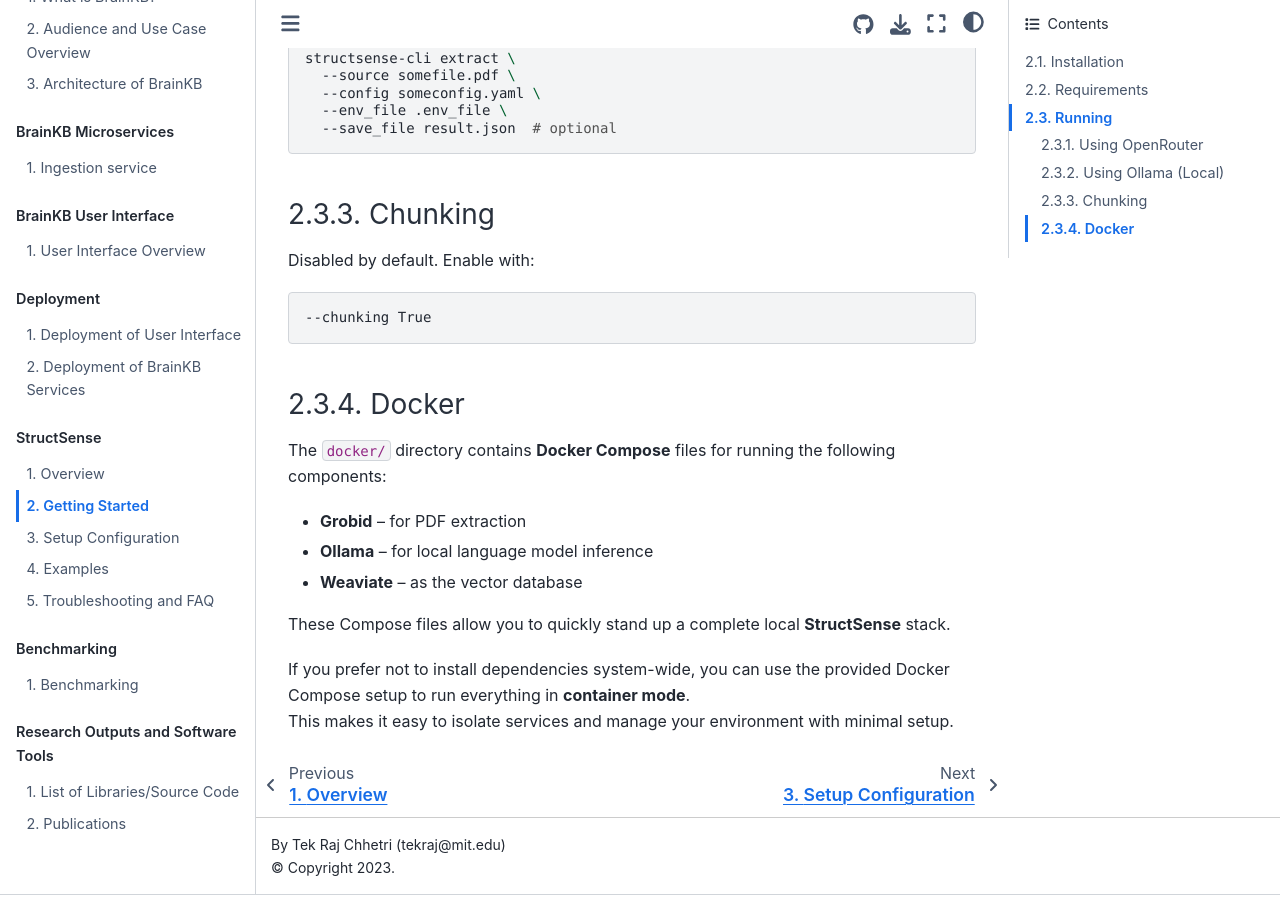
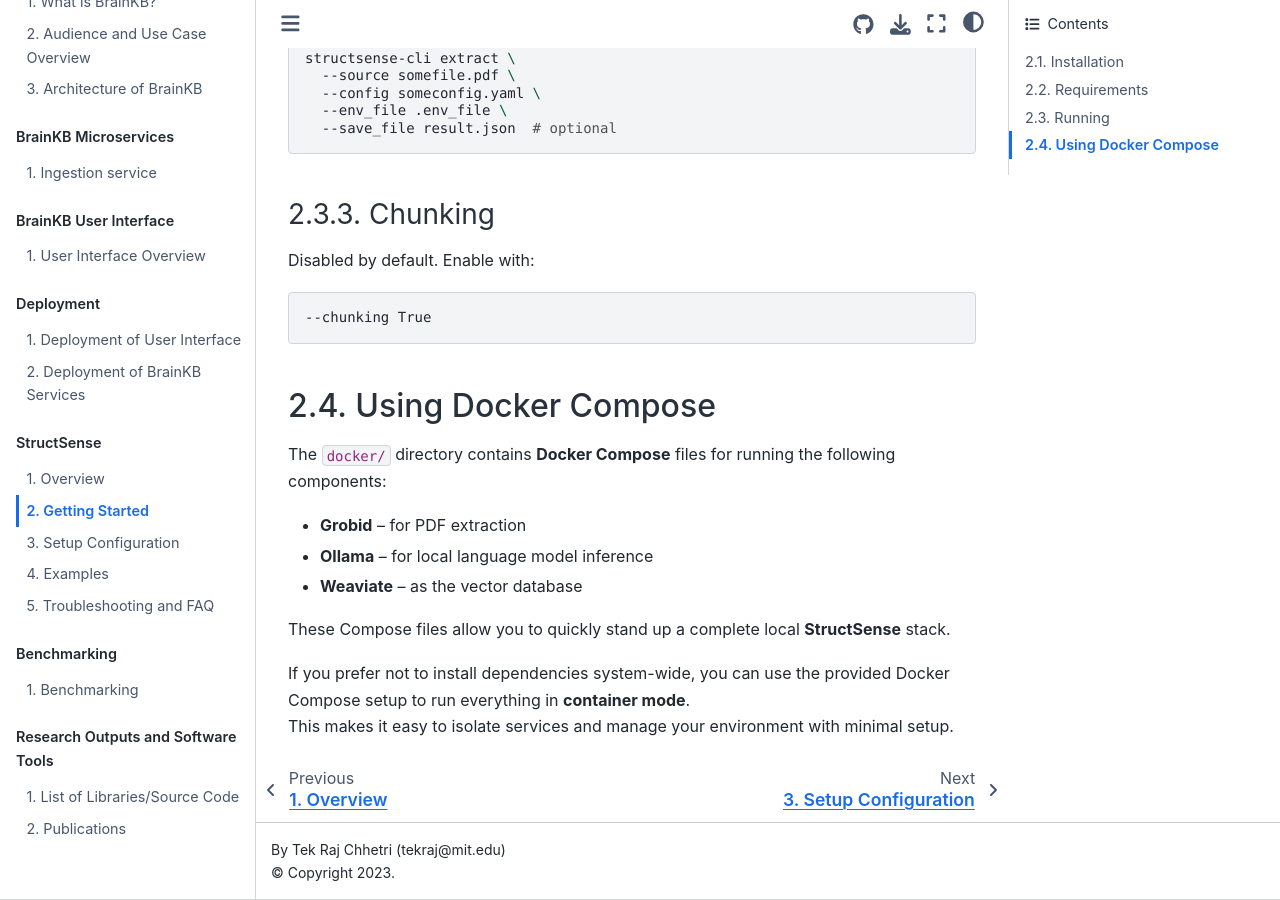
Before and after one commit to sensein/brainkbdocs, a Jupyter Book: the page built from docs/structsense_getting_started.md, in a window 1280 px wide and 900 px high, scrolled down 2065 px. Built offline with Jupyter Book 1.0.4 settings and Sphinx 7.4.7 and the Sphinx Book theme 1.1.4, drawn with Linux system fonts in a browser that asks for light colours.

Commit message:
Update docs/structsense_getting_started.md

````diff
--- a/docs/structsense_getting_started.md
+++ b/docs/structsense_getting_started.md
@@ -77,7 +77,7 @@
 ```
 
 <!-- Docker -->
-### Docker
+## Using Docker Compose
 
 The `docker/` directory contains **Docker Compose** files for running the following components:
 
````
